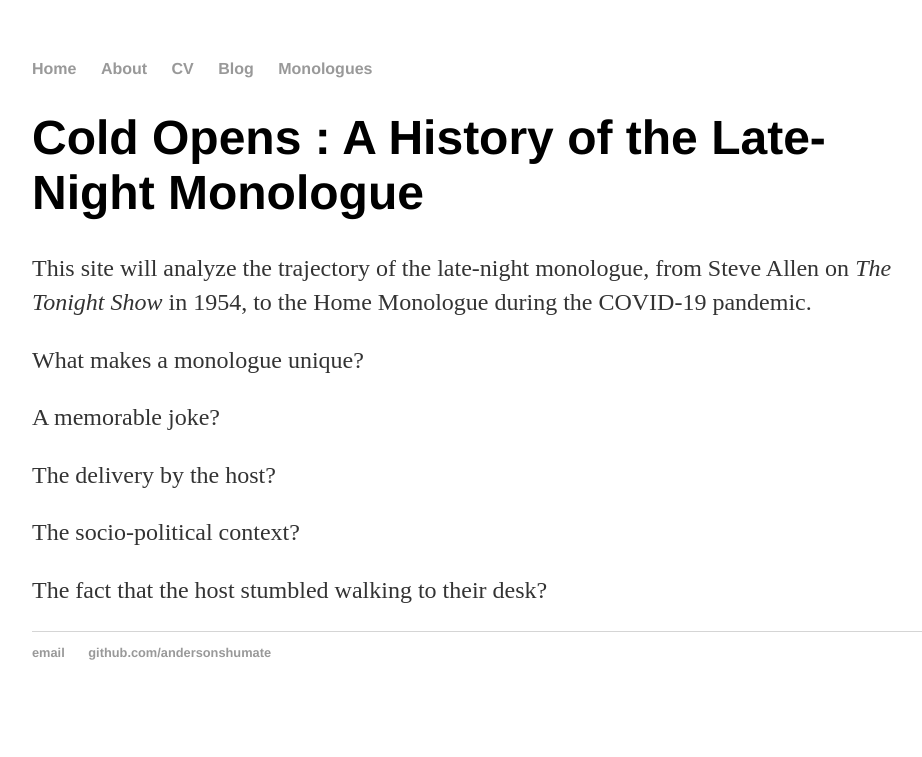
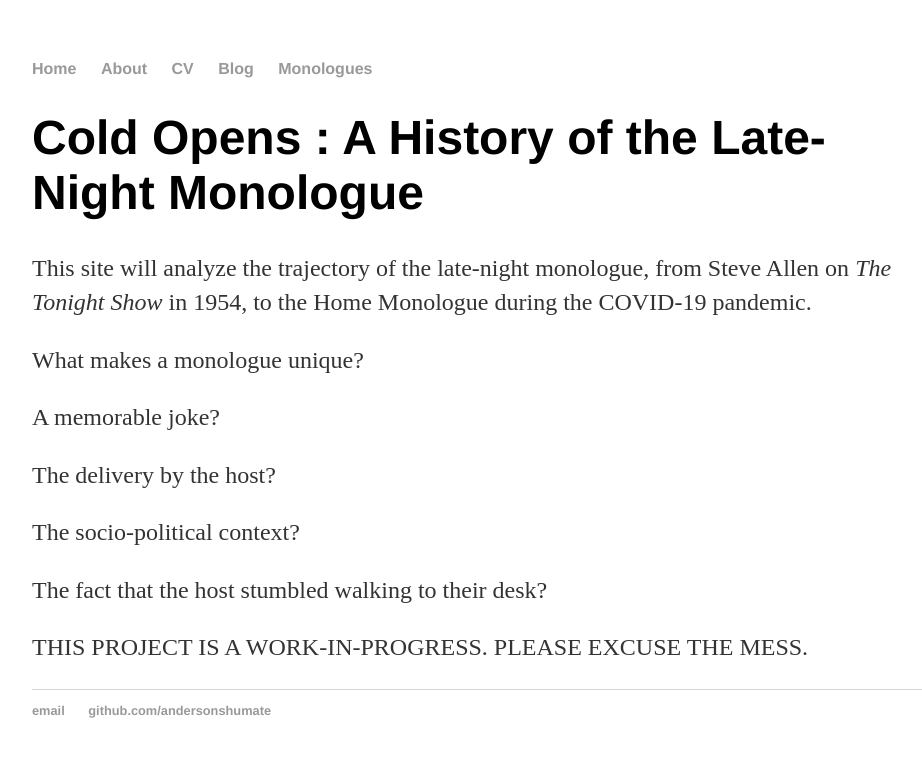
Before and after one commit to andersonshumate/andersonshumate.github.io, a Jekyll site: the page built from index.html, in a window 1280 px wide. Shown: the top 757 px of the page, without its empty margins (160-1082 px from the left). Built offline with Jekyll 4.4.1, drawn with Linux system fonts in a browser that asks for light colours.

Commit message:
Update index.html

```diff
--- a/index.html
+++ b/index.html
@@ -17,4 +17,6 @@ title: Cold Opens
 
 <p>The fact that the host stumbled walking to their desk?</p>
 
+<p>THIS PROJECT IS A WORK-IN-PROGRESS. PLEASE EXCUSE THE MESS.</p>
+
 </div><!-- /.blurb -->
```
